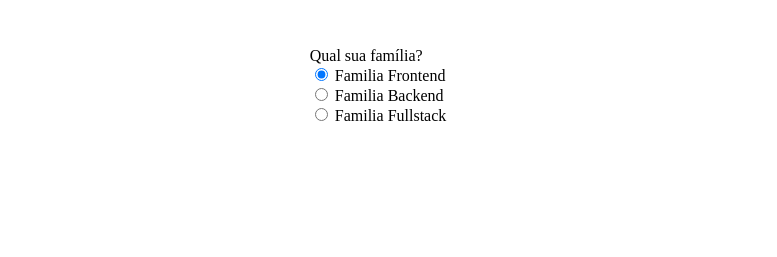
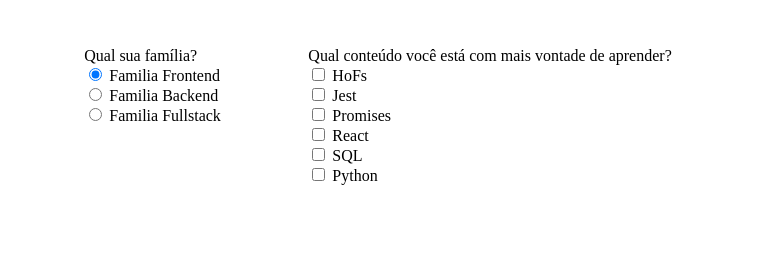
Before and after one commit to luccarendall/hogwarts-form, a website: page index.html in a window 1280 px wide. Shown: the part 215-472 px from the top of the page, 0-777 px from the left. Drawn offline with Linux system fonts and the light colour scheme.

Commit message:
Requisito 13 - travado

```diff
--- a/index.html
+++ b/index.html
@@ -57,6 +57,29 @@
             <label for="family-fullstack">Familia Fullstack</label>
           </div>
 
+          <div id="checkbox-buttons">
+            <label id="label-content">Qual conteúdo você está com mais vontade de aprender? </label><br>
+            <div>
+              <!-- Existe um input do tipo checkbox com o atributo value igual a HoFs -->
+              <input type="checkbox" value="HoFs">
+              <label for="Hofs">HoFs</label><br>
+              <!-- Existe um input do tipo checkbox com o atributo value igual a Jest -->
+              <input type="checkbox" value="Jest">
+              <label for="jest">Jest</label><br>
+              <!-- Existe um input do tipo checkbox com o atributo value igual a Promises -->
+              <input type="checkbox" value="Promises">
+              <label for="promises">Promises</label><br>
+              <!-- Existe um input do tipo checkbox com o atributo value igual a React -->
+              <input type="checkbox" value="React">
+              <label for="react">React</label><br>
+              <!-- Existe um input do tipo checkbox com o atributo value igual a SQL -->
+              <input type="checkbox" value="SQL">
+              <label for="sql">SQL</label><br>
+              <!-- Existe um input do tipo checkbox com o atributo value igual a Python -->
+              <input type="checkbox" value="Python">
+              <label>Python</label><br>
+            </div>
+          </div>
         </section>
       </left>
       <right>
```
